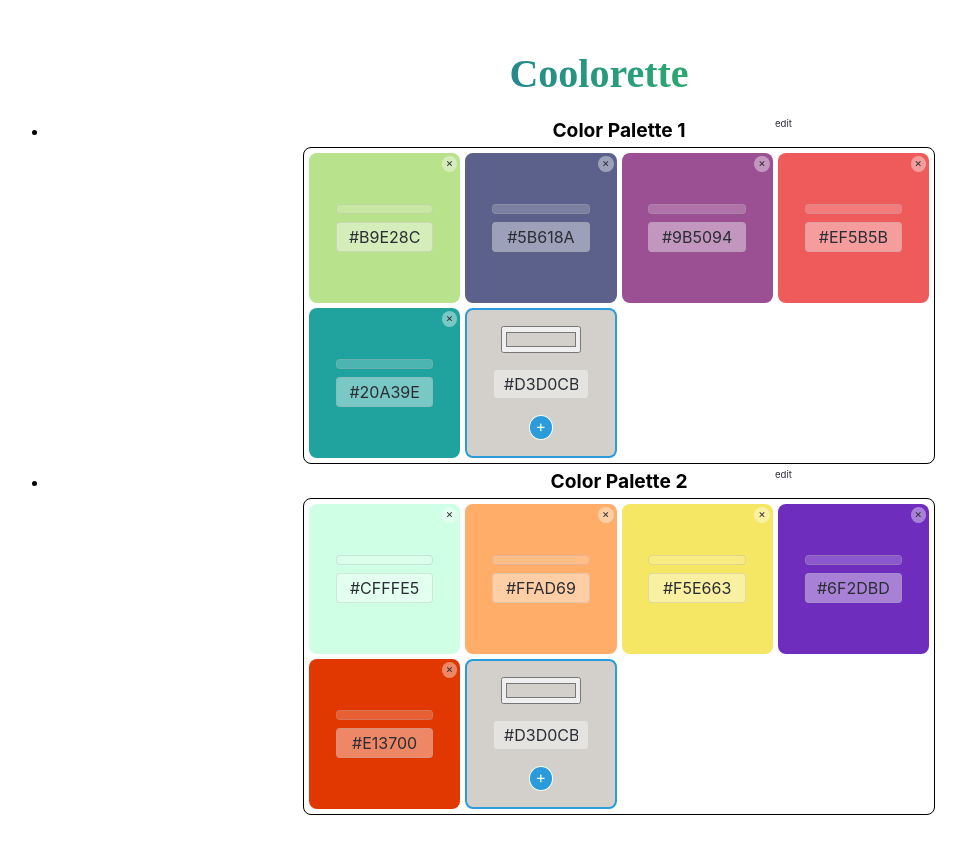
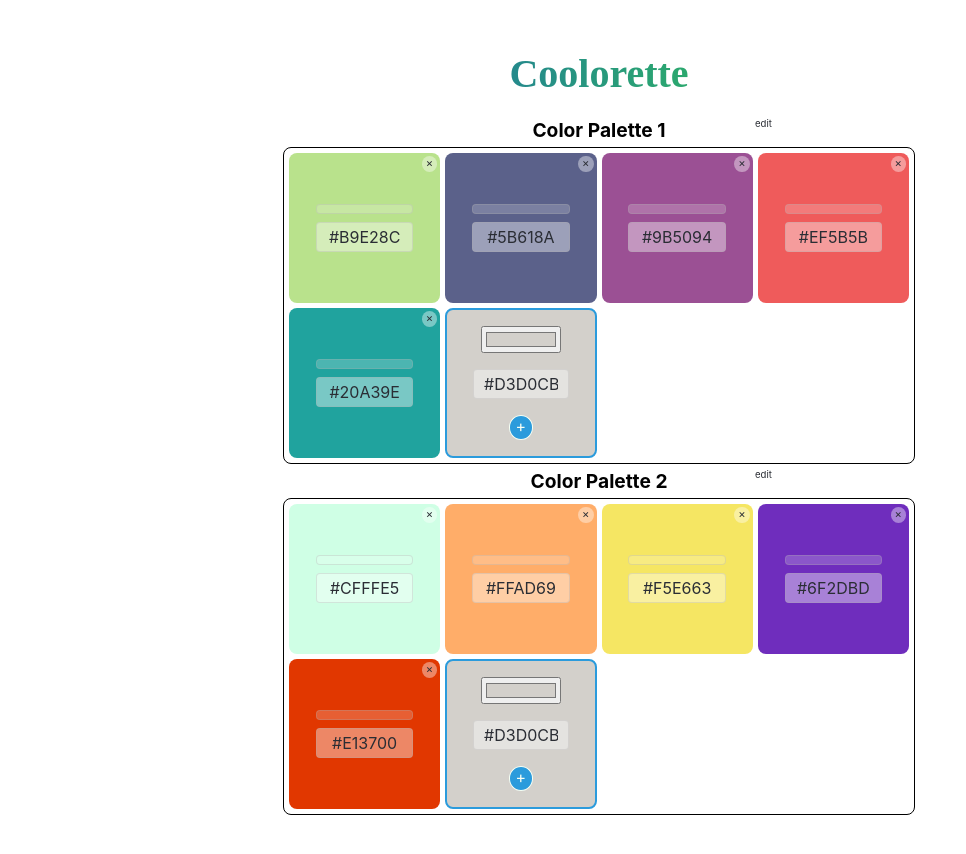
Before and after one commit to jecaps/Color-Saver-App, a React (Create React App) app: page / in a window 1280 px wide. Shown: the top 854 px of the page, without its empty margins (41-1007 px from the left). Built offline with nearby package versions, Linux system fonts and the light colour scheme; no server answers; a web font is replaced by a local one.

Commit message:
Make Palette Title Editable

```diff
--- a/src/App.css
+++ b/src/App.css
@@ -57,14 +57,10 @@ body {
 }
 
 .colors {
-  /* background-color: aqua; */
   padding: 5px;
   position: relative;
   text-align: center;
 }
-
-/* .colors__form {
-} */
 
 .colors__title {
   all: unset;
@@ -85,3 +81,8 @@ body {
   color: #2b9bdc;
   text-decoration: underline;
 }
+
+.palettes {
+  list-style: none;
+  padding: 0;
+}
--- a/src/App.js
+++ b/src/App.js
@@ -3,8 +3,6 @@
 import { useState, useEffect } from "react";
 import { colorsData } from "./assets/color";
 
-// import Form from "./components/form/Form";
-// import ColorCard from "./components/colorCard/ColorCard";
 import Cards from "./pages/Cards";
 import { saveToLocal, loadFromLocal } from "./lib/localStorage";
 
@@ -14,8 +12,6 @@ function App() {
   const [palettesList, setPalettesList] = useState(
     loadFromLocal("saved palettes") ?? colorsData
   );
-
-  console.log(palettesList);
 
   const colorPalettes = palettesList.map((palette) => (
     <Cards
--- a/src/pages/Cards.js
+++ b/src/pages/Cards.js
@@ -1,6 +1,5 @@
 import { nanoid } from "nanoid";
 import { useEffect, useState } from "react";
-import { colorsData } from "../assets/color";
 
 import ColorCard from "../components/colorCard/ColorCard";
 import Form from "../components/form/Form";
@@ -13,6 +12,7 @@ function Cards({
   setPalettesList,
 }) {
   const [allowEdit, setAllowEdit] = useState(false);
+  const [paletteName, setPaletteName] = useState(paletteTitle);
 
   const addColorCard = (color) => {
     setPalettesList(
@@ -44,10 +44,24 @@ function Cards({
     setAllowEdit(!allowEdit);
   };
 
+  const inputHandler = (e) => {
+    e.preventDefault();
+    setPaletteName(e.target.value);
+  };
+
   const changeTitle = (e) => {
     e.preventDefault();
-    const form = new FormData(e.target);
-    console.log(form);
+
+    setPalettesList(
+      palettesList.map((palette) =>
+        paletteId === palette.id
+          ? {
+              ...palette,
+              title: paletteName,
+            }
+          : { ...palette }
+      )
+    );
   };
 
   const colorListItems = paletteColors.map((color) => (
@@ -59,17 +73,21 @@ function Cards({
     />
   ));
 
+  useEffect(() => {}, [paletteName]);
+
   return (
     <li className="page">
       <form action="" type="submit" className="colors" onSubmit={changeTitle}>
         <input
           type="text"
+          id="palette__title"
           className="colors__title"
-          defaultValue={paletteTitle}
+          defaultValue={paletteName}
           readOnly={allowEdit ? "" : "readonly"}
+          onInput={inputHandler}
         />
         <button
-          type={allowEdit ? "submit" : "button"}
+          type={allowEdit ? "button" : "submit"}
           className="colors__btn"
           onClick={isEditAllowed}
         >
```
